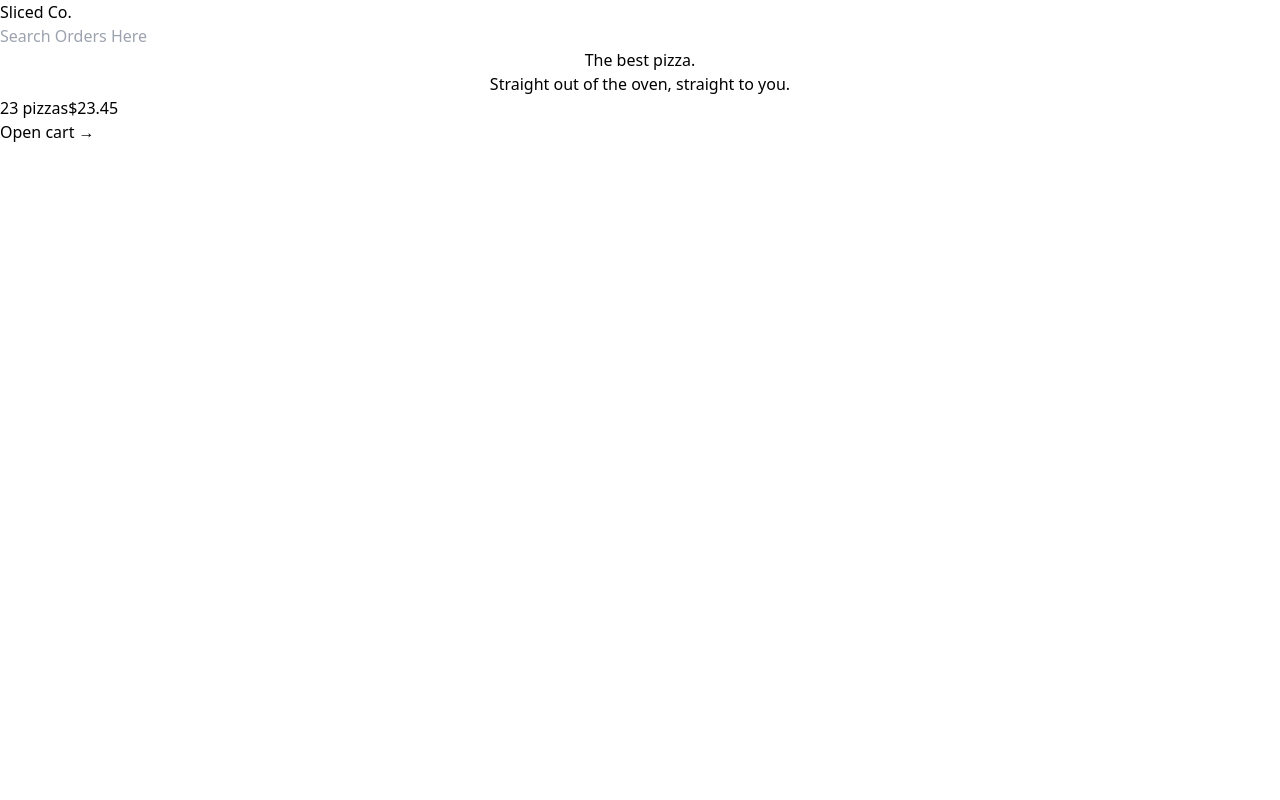
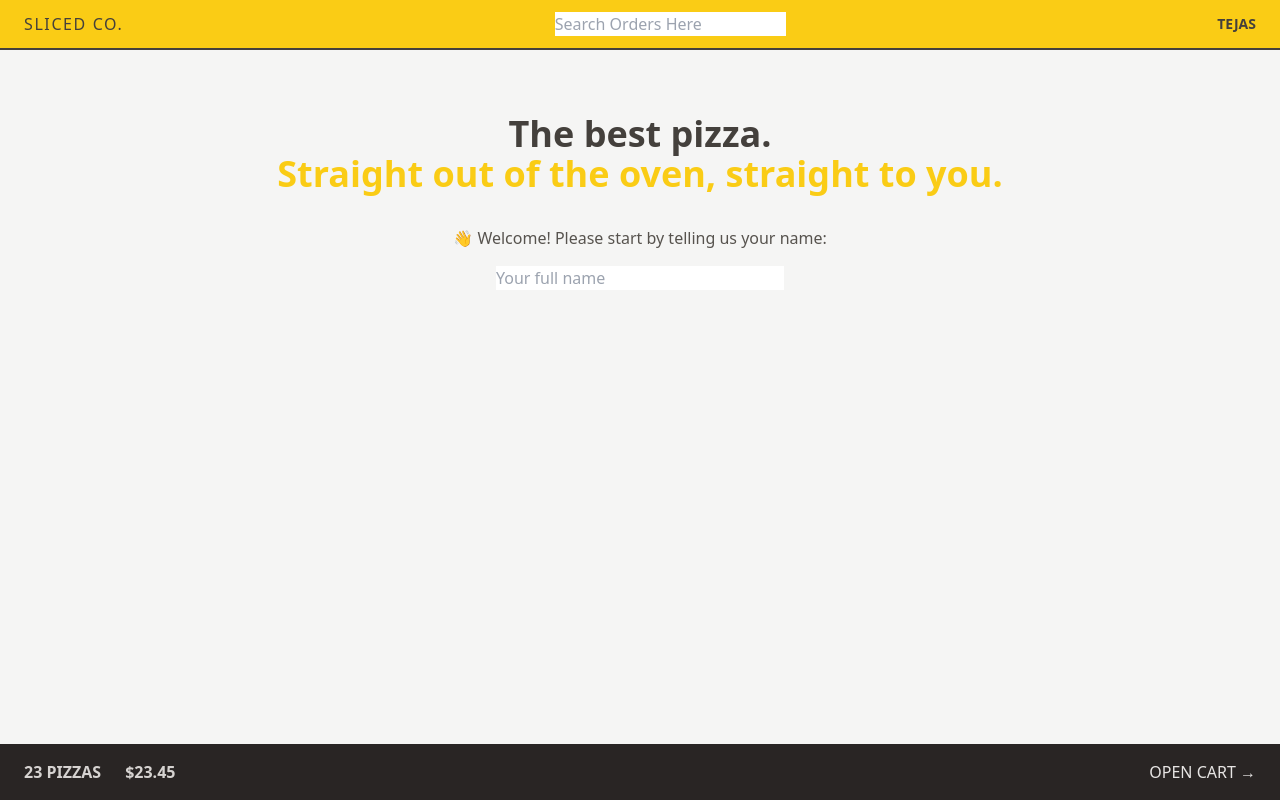
Before and after one commit to Tejaspatade/sliced, a React (Vite) app: page / in a window 1280 px wide. Built offline with nearby package versions, Linux system fonts and the light colour scheme.

Commit message:
Tailwind Styling-1

```diff
--- a/index.html
+++ b/index.html
@@ -6,7 +6,7 @@
     <meta name="viewport" content="width=device-width, initial-scale=1.0" />
     <title>Sliced | Order Fastest Pizza Ever</title>
   </head>
-	<body>
+  <body class="bg-stone-100 text-stone-700">
     <div id="root"></div>
     <script type="module" src="/src/main.jsx"></script>
   </body>
--- a/src/components/AppLayout.jsx
+++ b/src/components/AppLayout.jsx
@@ -1,9 +1,9 @@
 import React from "react";
-import { Link, Outlet, useNavigation } from "react-router-dom";
+import { Outlet, useNavigation } from "react-router-dom";
 
 import CartOverview from "../features/cart/CartOverview";
 import LoadSpinner from "./LoadSpinner";
-import SearchOrders from "../features/order/SearchOrders";
+import Header from "./Header";
 
 const AppLayout = () => {
   // Router-DOM Hooks
@@ -13,15 +13,15 @@
   const isLoading = navigation.state === "loading";
 
   return (
-		<div className="layout">
+    <div className="grid h-screen grid-rows-[auto_1fr_auto]">
       {isLoading && <LoadSpinner />}
+      <Header />
 
-			<Link to="/">Sliced Co.</Link>
-			<SearchOrders />
-
-			<main>
+      <div className="overflow-scroll">
+        <main className="mx-auto max-w-3xl ">
           <Outlet />
         </main>
+      </div>
 
       <CartOverview />
     </div>
--- /dev/null
+++ b/src/components/Header.jsx
@@ -0,0 +1,19 @@
+import React from "react";
+import { Link } from "react-router-dom";
+
+import SearchOrders from "../features/order/SearchOrders";
+import UserName from "../features/user/UserName";
+
+const Header = () => {
+  return (
+    <header className="flex items-center justify-between border-b-2 border-stone-700 bg-yellow-400 px-4 py-3 uppercase sm:px-6">
+      <Link to="/" className="tracking-widest">
+        Sliced Co.
+      </Link>
+      <SearchOrders />
+      <UserName />
+    </header>
+  );
+};
+
+export default Header;
--- a/src/components/Home.jsx
+++ b/src/components/Home.jsx
@@ -1,11 +1,17 @@
+import CreateUser from "../features/user/CreateUser";
+
 function Home() {
   return (
-		<div>
-			<h1 className="text-center">
+    <div className="my-10 px-4 text-center sm:my-16 ">
+      <h1 className="mb-8 text-xl font-bold md:text-4xl">
         The best pizza.
         <br />
+        <span className="text-yellow-400">
           Straight out of the oven, straight to you.
+        </span>
       </h1>
+
+      <CreateUser />
     </div>
   );
 }
--- a/src/features/cart/Cart.jsx
+++ b/src/features/cart/Cart.jsx
@@ -29,7 +29,9 @@
 
   return (
     <div>
-			<Link to="/menu">&larr; Back to menu</Link>
+      <Link to="/menu" className="text-sm text-blue-500 hover:text-blue-600">
+        &larr; Back to menu
+      </Link>
 
       <h2>Your cart, %NAME%</h2>
 
--- a/src/features/cart/CartOverview.jsx
+++ b/src/features/cart/CartOverview.jsx
@@ -2,8 +2,8 @@
 
 function CartOverview() {
   return (
-		<div>
-			<p>
+    <div className="flex items-center justify-between bg-stone-800 px-4 py-4 text-sm uppercase text-stone-200 sm:px-6 md:text-base">
+      <p className="space-x-6 font-semibold text-stone-300">
         <span>23 pizzas</span>
         <span>$23.45</span>
       </p>
--- a/src/features/user/CreateUser.jsx
+++ b/src/features/user/CreateUser.jsx
@@ -1,7 +1,7 @@
-import { useState } from 'react';
+import { useState } from "react";
 
 function CreateUser() {
-  const [username, setUsername] = useState('');
+  const [username, setUsername] = useState("");
 
   function handleSubmit(e) {
     e.preventDefault();
@@ -9,16 +9,19 @@
 
   return (
     <form onSubmit={handleSubmit}>
-      <p>👋 Welcome! Please start by telling us your name:</p>
+      <p className="mb-4 text-sm text-stone-600 md:text-base">
+        👋 Welcome! Please start by telling us your name:
+      </p>
 
       <input
         type="text"
         placeholder="Your full name"
         value={username}
         onChange={(e) => setUsername(e.target.value)}
+        className="w-72"
       />
 
-      {username !== '' && (
+      {username !== "" && (
         <div>
           <button>Start ordering</button>
         </div>
--- /dev/null
+++ b/src/features/user/UserName.jsx
@@ -0,0 +1,7 @@
+import React from "react";
+
+const UserName = () => {
+  return <div className="hidden text-sm font-semibold md:block">Tejas</div>;
+};
+
+export default UserName;
```
Lines whose indentation alone changed are shown as unchanged.
